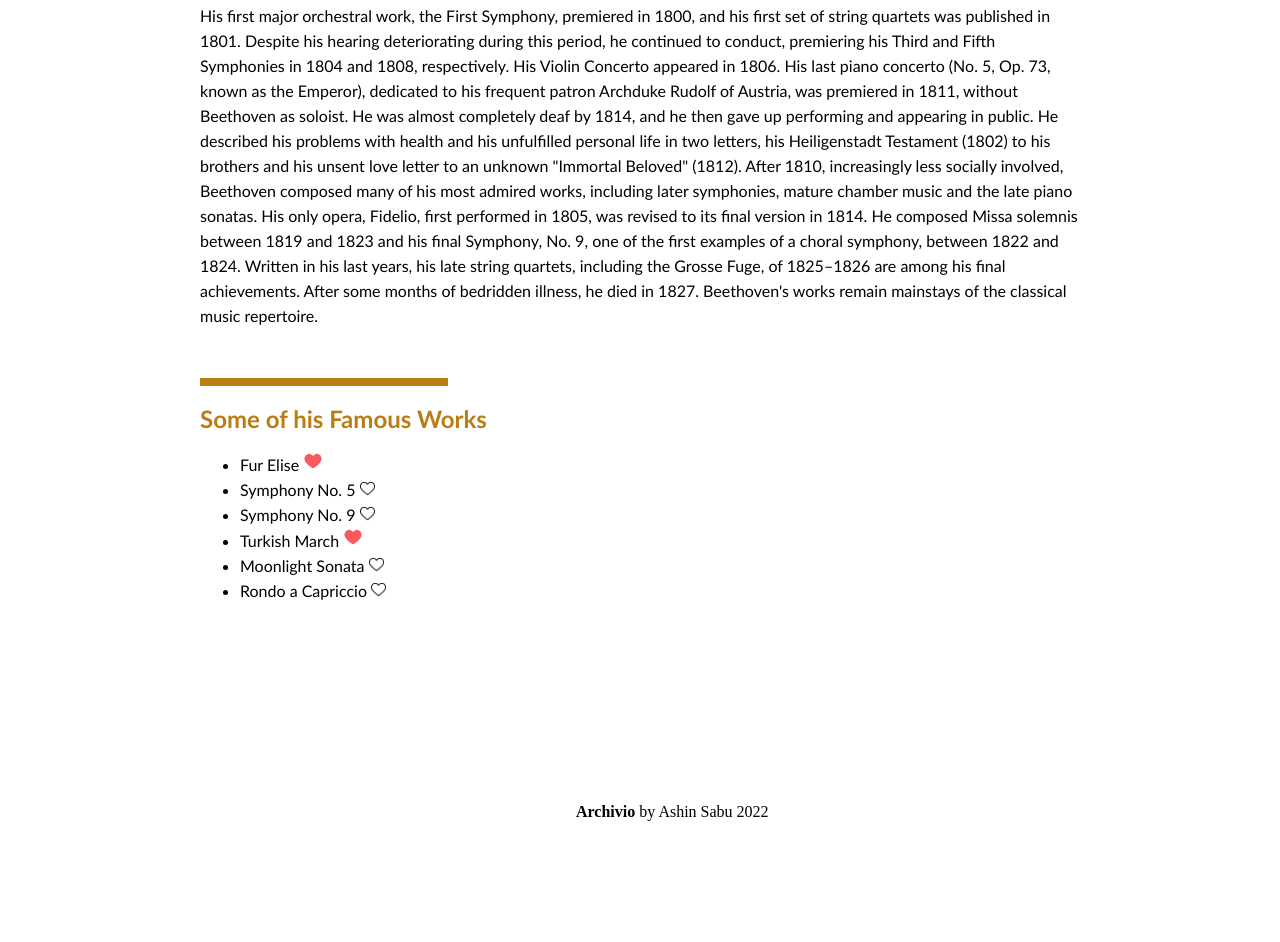
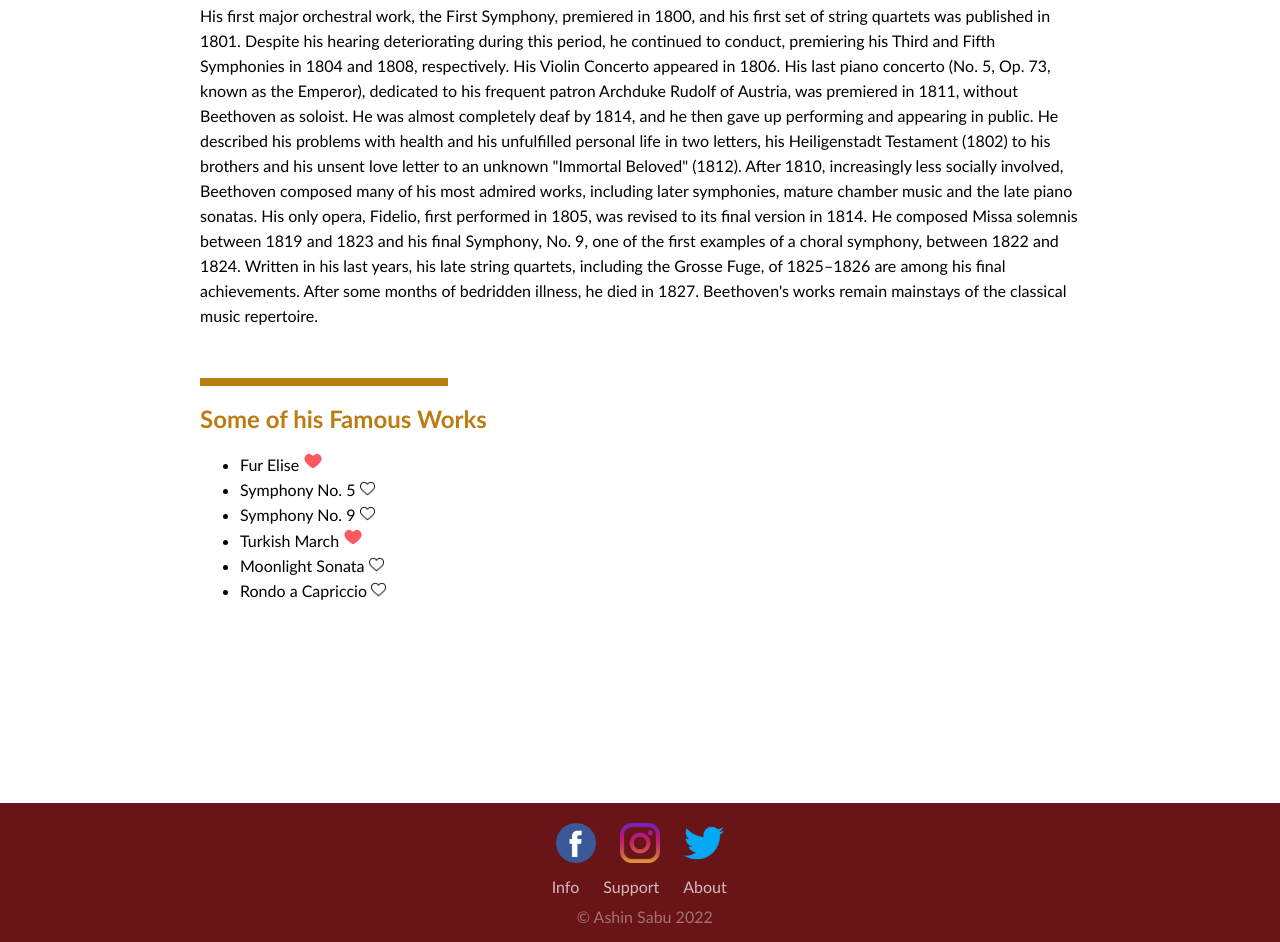
Before and after one commit to ashinsabu/archivio, a plain HTML site: page artistpages/beethoven.html in a window 1280 px wide. Shown: the part 1062-2004 px from the top of the page. Before the commit the page ends 1933 px from the top, so only its background shows below. Drawn offline with Linux system fonts and the light colour scheme; files whose address does not match are found by name.

Commit message:
replaced spans at bottom artist pages with footer divs

```diff
--- a/artistpages/beethoven.html
+++ b/artistpages/beethoven.html
@@ -53,7 +53,23 @@
             </ul>
         </div>
     </div>
-    <span id="bottom-part"><strong>Archivio</strong> by Ashin Sabu 2022</span>
+    <div class="footer">
+        <div class="footer-container">
+            <div class="socials"><a href="https://www.facebook.com" target="_blank"><img src="../images/facebook.png"></a></div>
+            <div class="socials"><a href="https://www.instagram.com" target="_blank"><img src="../images/instagram.png"></a></div>
+            <div class="socials"><a href="https://www.twitter.com" target="_blank"><img src="../images/twitter.png"></a></div>
+        </div>
+        <div class="footer-container2">
+            <div>
+                <span>Info</span>
+                <span>Support</span>
+                <span>About</span>
+            </div>
+            <div>
+                <span id="finalname">© Ashin Sabu 2022</span>
+            </div>
+        </div>
+    </div>
 
 </body>
 </html>
```
Also changed, not shown: artistpages/chopin.html (+17 -1 lines), artistpages/debussy.html (+17 -1 lines).
